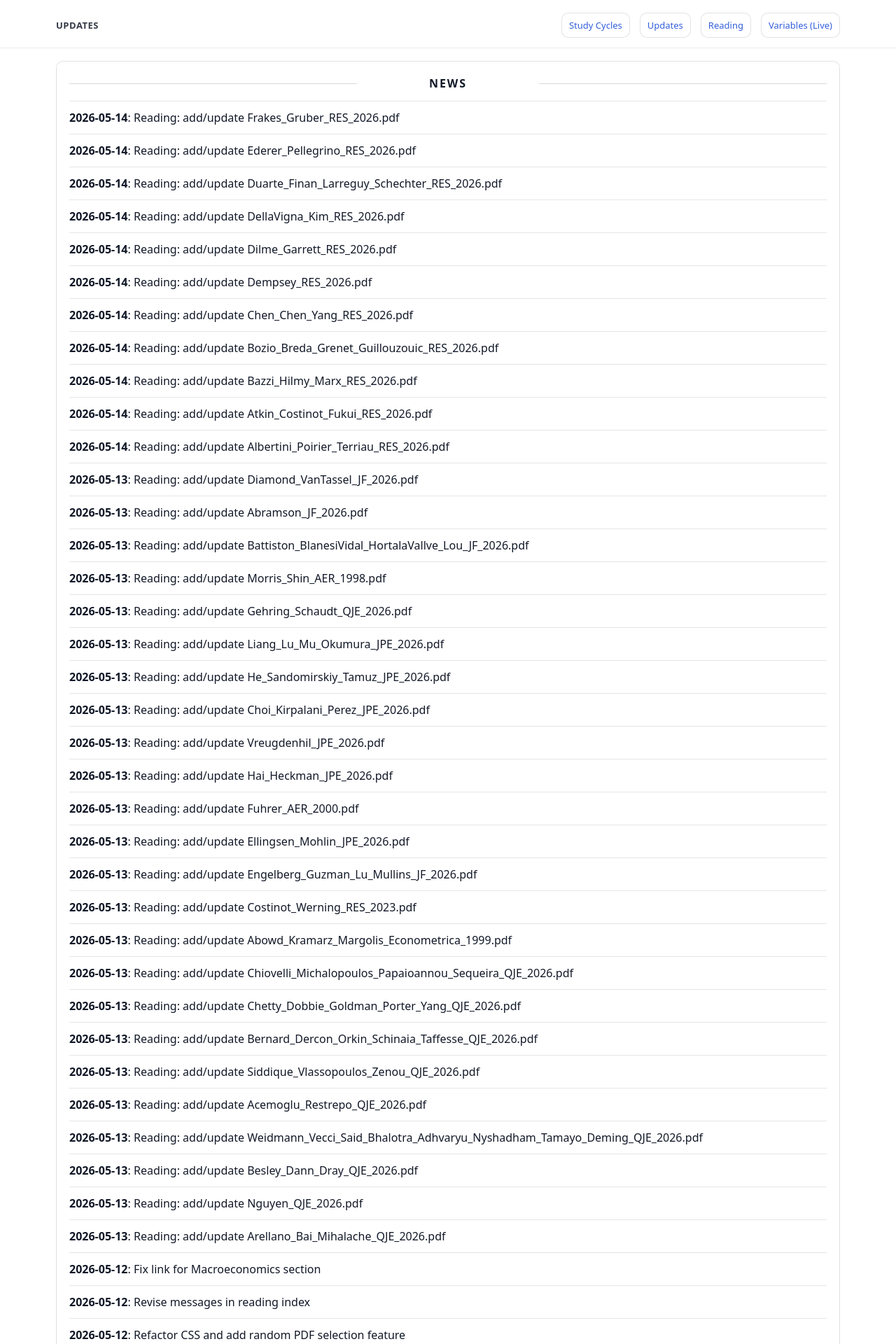
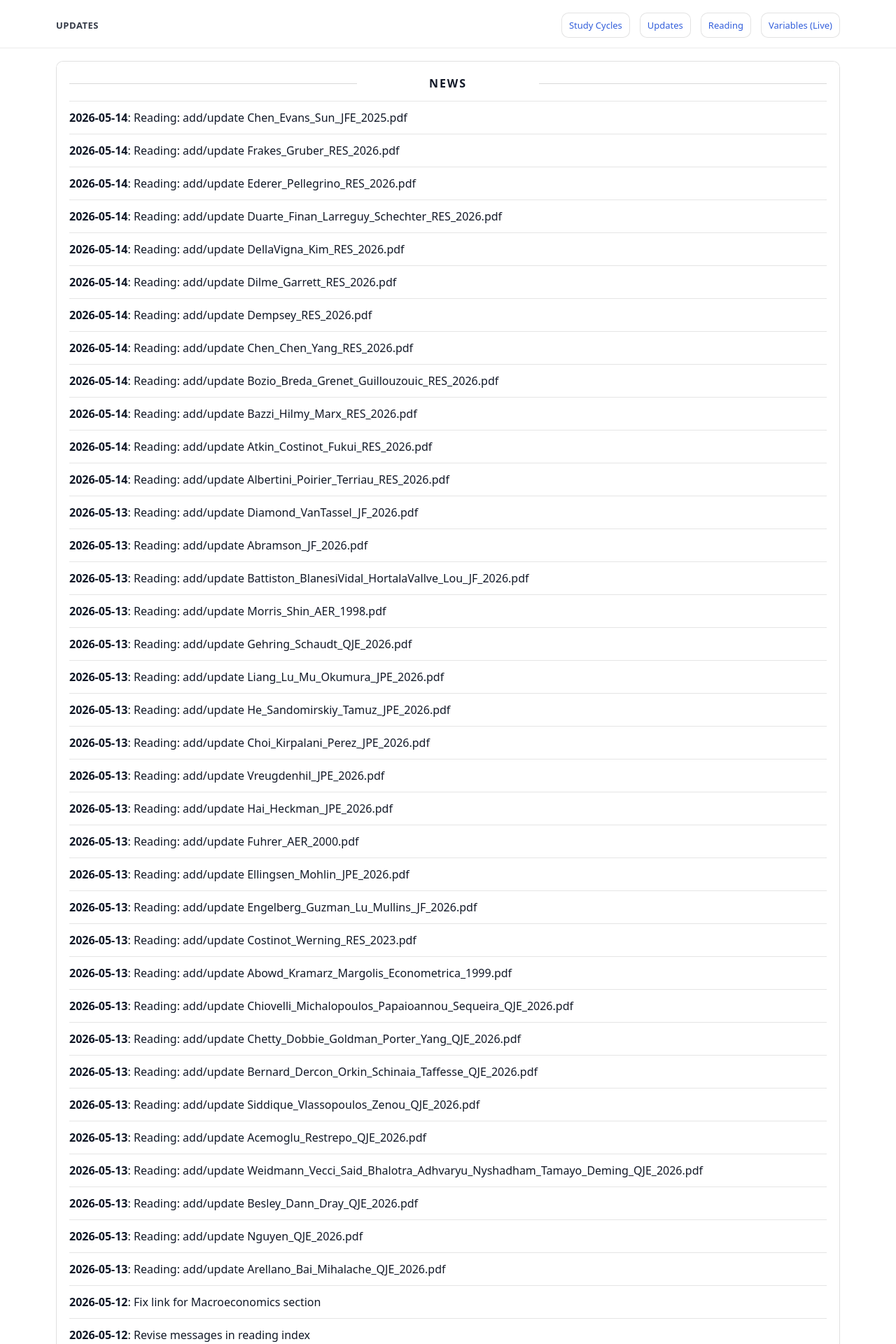
Before and after one commit to yaxinzn/study-archive, a Jekyll site: the page built from updates/index.md, in a window 1280 px wide. Shown: the top 1920 px of the page at 70% size. Built offline with Jekyll 4.4.1, drawn with Linux system fonts in a browser that asks for light colours; some of the changed text lies outside the part shown.

Commit message:
chore: update NEWS feed

```diff
--- a/_data/news.yml
+++ b/_data/news.yml
@@ -1,4 +1,7 @@
 # Auto-generated update history (sorted newest -> oldest). Do not edit manually.
+- ts: "1778752447"
+  date: "2026-05-14"
+  title: "Reading: add/update Chen_Evans_Sun_JFE_2025.pdf"
 - ts: "1778711534"
   date: "2026-05-14"
   title: "Reading: add/update Frakes_Gruber_RES_2026.pdf"
```
